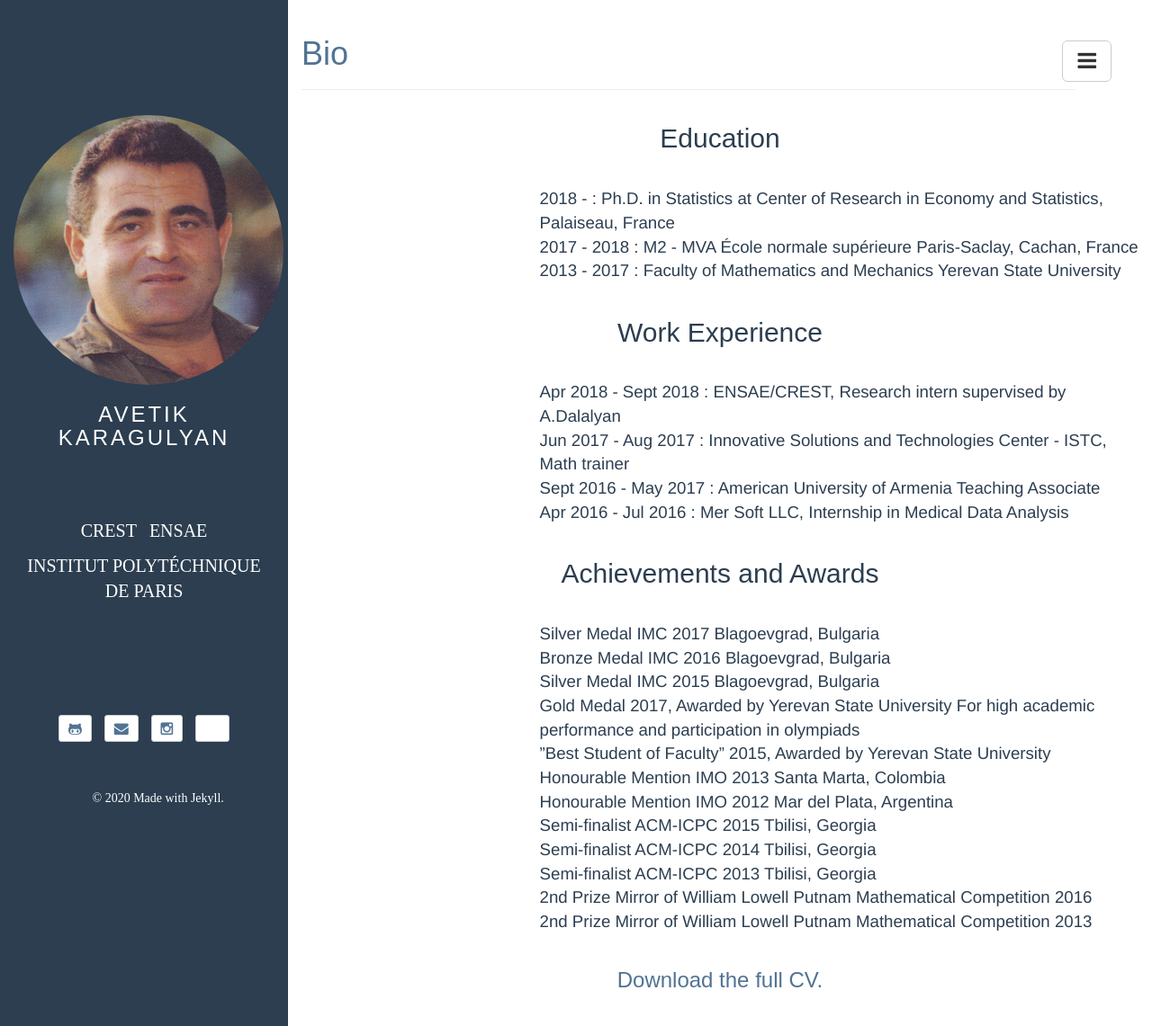
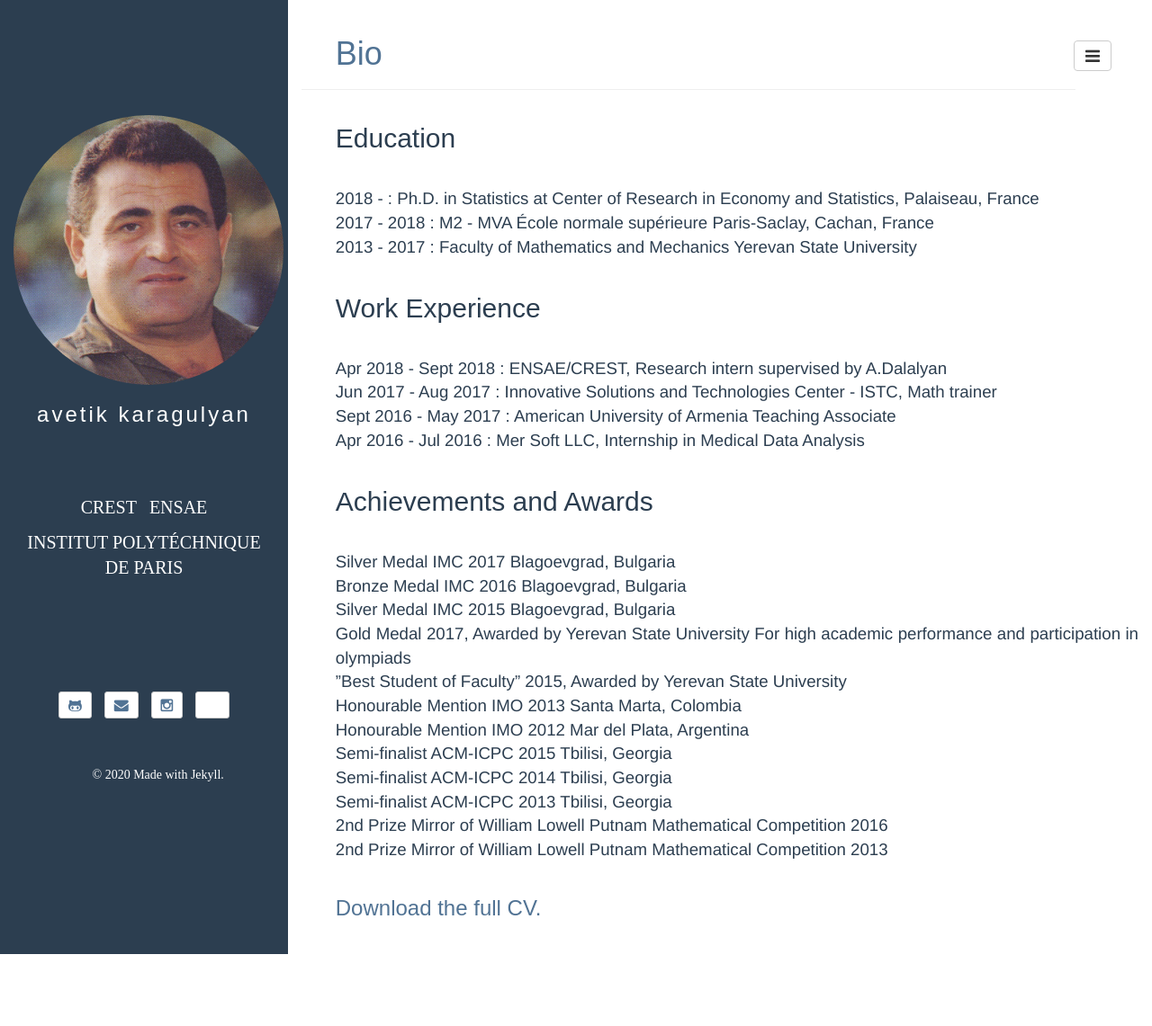
Before and after one commit to avetx/avetx.github.io, a Jekyll site: the page built from bio.html, in a window 1280 px wide and 1141 px high. Shown: the whole window at 90% size. Built offline with Jekyll 4.4.1, drawn with Linux system fonts in a browser that asks for light colours.

Commit message:
margins corrected

```diff
--- a/_includes/default.html
+++ b/_includes/default.html
@@ -90,7 +90,7 @@
 	</nav>
 
 	<!-- nav-menu-dropdown -->
-	<div class="btn-group-lg hidden-xs" id="nav-menu">
+	<div class="btn-group hidden-xs" id="nav-menu">
 		<button type="button" class="btn btn-default dropdown-toggle" data-toggle="dropdown">
 			<i class="fa fa-bars fa-lg"></i>
 		</button>
--- a/_includes/page.html
+++ b/_includes/page.html
@@ -1,5 +1,5 @@
 <div class="page-header">
-  <h1>{{ page.title }} {% if page.tagline %} <small>{{ page.tagline }}</small>{% endif %}</h1>
+  <h1 style="margin-left: 1cm">{{ page.title }} {% if page.tagline %} <small>{{ page.tagline }}</small>{% endif %}</h1>
 </div>
 
 {{ content }}
--- a/assets/css/style.css
+++ b/assets/css/style.css
@@ -18,7 +18,7 @@ body{
 }
 .sidebar-header .title{
 	letter-spacing: 3px;
-	text-transform: uppercase;
+	text-transform: lowercase;
 }
 
 .sidebar-header .title a{
--- a/bio.html
+++ b/bio.html
@@ -5,12 +5,12 @@ header: Bio
 group: navigation
 ---
 
-<h2 style="text-align: center; margin-bottom: 1cm;  margin-top: 1cm">
+<h2 style="text-align: justify; margin-bottom: 1cm;  margin-top: 1cm; margin-left: 1cm; ">
 	Education
 </h2>
 
 
-<div style="text-align: center; font-size: 14pt; margin-left: 7cm; text-align: left; " >
+<div style="text-align: center; font-size: 14pt; margin-left: 1cm; text-align: justify;" >
 	2018  -    	: Ph.D. in Statistics at Center of Research in Economy and Statistics, Palaiseau, France
 	<br>
 	2017 - 2018 : M2 - MVA École normale supérieure Paris-Saclay, Cachan, France
@@ -20,12 +20,12 @@ group: navigation
 </div>
 
 
-<h2 style="text-align: center; margin-bottom: 1cm; margin-top: 1cm">
+<h2 style="text-align: left; margin-bottom: 1cm; margin-top: 1cm; margin-left: 1cm; ">
 	Work Experience
 </h2>
 
 
-<div style="text-align: center; font-size: 14pt; margin-left: 7cm; text-align: left; " >
+<div style="text-align: center; font-size: 14pt; margin-left: 1cm; text-align: justify; " >
 	Apr 2018 - Sept 2018 : ENSAE/CREST,  Research intern supervised by A.Dalalyan
 	<br>
 	Jun 2017 - Aug 2017 : Innovative Solutions and Technologies Center - ISTC, Math trainer
@@ -36,12 +36,12 @@ group: navigation
 
 </div>
 
-<h2 style="text-align: center; margin-bottom: 1cm; margin-top: 1cm">
+<h2 style="text-align: left; margin-bottom: 1cm; margin-top: 1cm; margin-left: 1cm; ">
 	Achievements and Awards
 </h2>
 
 
-<div style="text-align: center; font-size: 14pt; margin-left: 7cm; text-align: left; " >
+<div style="text-align: center; font-size: 14pt; margin-left: 1cm; text-align: justify; " >
 	Silver Medal IMC 2017 Blagoevgrad, Bulgaria
 	<br>
 	Bronze Medal IMC 2016 Blagoevgrad, Bulgaria
@@ -71,4 +71,4 @@ group: navigation
 
 
 
-<h3 style="text-align: center; margin-top: 1cm; margin-bottom: 1cm"> <a href="cv_Avetik_Karagulyan.pdf"> Download the full CV. </a> </h3>
+<h3 style="text-align: justify; margin-left: 1cm;  margin-top: 1cm; margin-bottom: 1cm"> <a href="cv_Avetik_Karagulyan.pdf"> Download the full CV. </a> </h3>
--- a/conferences.html
+++ b/conferences.html
@@ -7,7 +7,7 @@ group: navigation
 
 
 
-<ul style="font-size: 14pt; margin-right: 7cm">
+<ul style="font-size: 14pt; margin-right: 1.5cm; margin-left: 1cm">
 
 	<li> <a href = "https://franknielsen.github.io/SPIG-LesHouches2020/">
 		Joint Structures and Common Foundations of Statistical Physics, Information Geometry and Inference for Learning (SPIGL'20) </a>,
```
Also changed, not shown: publications.html (+4 -4 lines).
